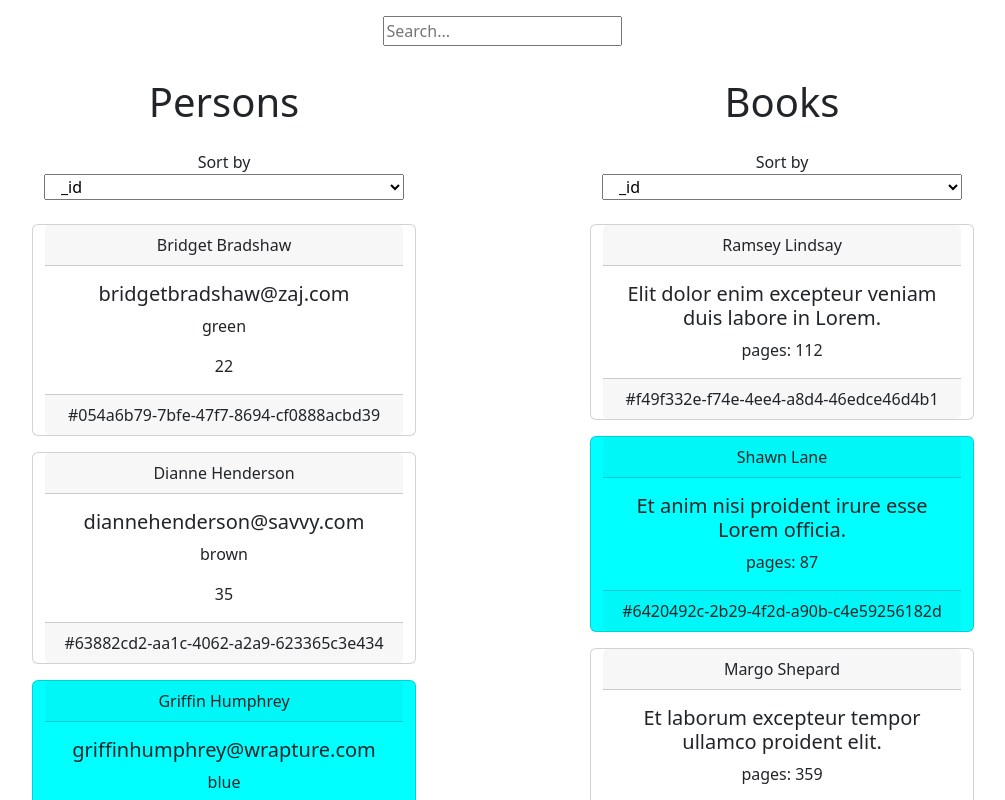
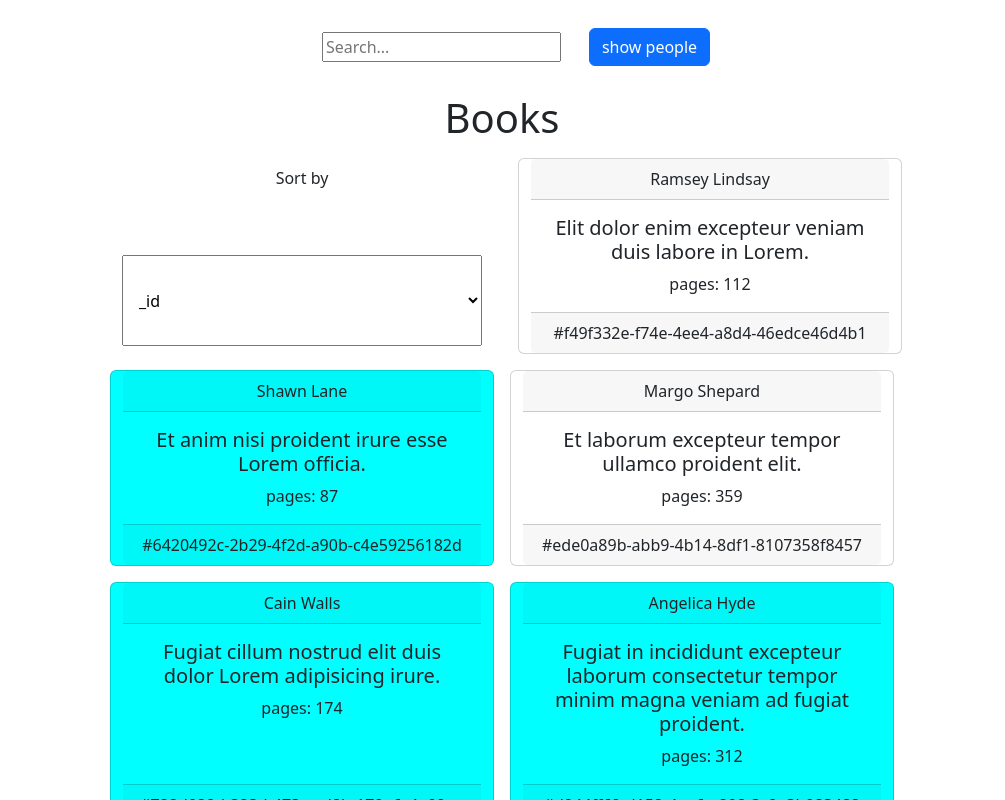
Before and after one commit to willemverbuyst/filter-search-sort, a React (Vite) app: page / in a window 1280 px wide. Shown: the top 800 px of the page, without its empty margins (138-1143 px from the left). Built offline with nearby package versions, Linux system fonts and the light colour scheme.

Commit message:
Add toggle for display

```diff
--- a/src/App.tsx
+++ b/src/App.tsx
@@ -1,5 +1,5 @@
 import { useState } from 'react';
-import { Col, Container, Row, Stack } from 'react-bootstrap';
+import { Button, Container, Row, Stack } from 'react-bootstrap';
 import { search } from './business/search';
 import { sort } from './business/sort';
 import { BookRenderer } from './components/Renderers/Bookrenderer';
@@ -20,16 +20,27 @@ function App() {
   const [bookProperty, setBookProperty] = useState<Property<Book>>({
     property: 'title',
   });
+  const [showBooks, setShowBooks] = useState<boolean>(true);
+  const buttonText = showBooks ? 'show people' : 'show books';
+
   return (
-    <Container style={{ width: '100vw' }}>
+    <Container
+      style={{ width: '100vw' }}
+      className="m-3 justify-content-center"
+    >
+      <Row className="m-3">
+        <Stack direction="horizontal" className="justify-content-center">
           <SearchInput
             setSearchQuery={(query) => {
               console.log(query);
               setQuery(query);
             }}
           />
+          <Button onClick={() => setShowBooks(!showBooks)}>{buttonText}</Button>
+        </Stack>
+      </Row>
 
-      <Stack direction="horizontal">
+      {!showBooks ? (
         <Row className="m-3 justify-content-center align-self-start">
           <h1>Persons</h1>
           <Sorters
@@ -45,6 +56,7 @@ function App() {
               <PeopleRenderer {...person} key={person._id} />
             ))}
         </Row>
+      ) : (
         <Row className="m-3 justify-content-center align-self-start">
           <h1>Books</h1>
           <Sorters
@@ -58,7 +70,7 @@ function App() {
               <BookRenderer {...book} key={book._id} />
             ))}
         </Row>
-      </Stack>
+      )}
     </Container>
   );
 }
--- a/src/components/SearchInput.tsx
+++ b/src/components/SearchInput.tsx
@@ -18,7 +18,7 @@ export default function SearchInput(props: Props) {
 
   return (
     <Row className="m-3 justify-content-center">
-      <Col style={{ width: '50vw' }}>
+      <Col>
         <input
           id="search"
           placeholder="Search..."
```
Lines whose indentation alone changed are shown as unchanged.
